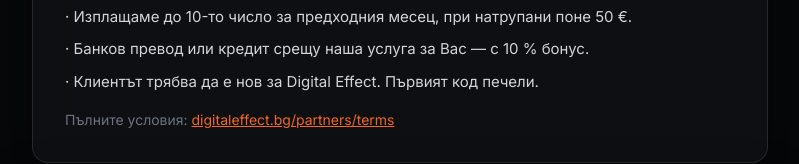
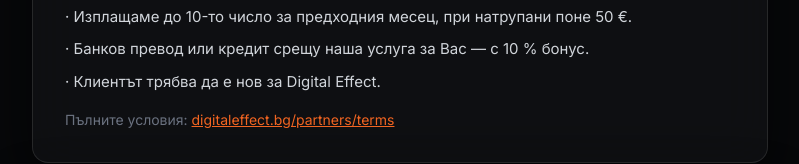
Before and after one commit to emobugs/digital-effect, a Next.js app: page /partners in a window 1280 px wide. Shown: the part 2021-2185 px from the top of the page, without its empty margins (240-1039 px from the left). Built offline with nearby package versions, Linux system fonts and the light colour scheme; no server answers.

Commit message:
remove "Пръвия код печели"

```diff
--- a/src/app/partners/PartnersClient.tsx
+++ b/src/app/partners/PartnersClient.tsx
@@ -213,7 +213,7 @@ export default function PartnersClient({ program }: { program: Program }) {
 					<li>· Доведете и партньор — получавате {pct(program.level2Rate)} от клиентите на хората, които Вие сте довели.</li>
 					<li>· Изплащаме до {program.payoutDay}-то число за предходния месец, при натрупани поне {eur(program.minPayout)}.</li>
 					<li>· Банков превод или кредит срещу наша услуга за Вас — с {pct(program.creditBonus)} бонус.</li>
-					<li>· Клиентът трябва да е нов за Digital Effect. Първият код печели.</li>
+					<li>· Клиентът трябва да е нов за Digital Effect.</li>
 				</ul>
 				<p className="text-sm text-gray-500 mt-4">Пълните условия: <Link href="/partners/terms" className="underline text-brand-orange-l">digitaleffect.bg/partners/terms</Link></p>
 			</Card>
```
